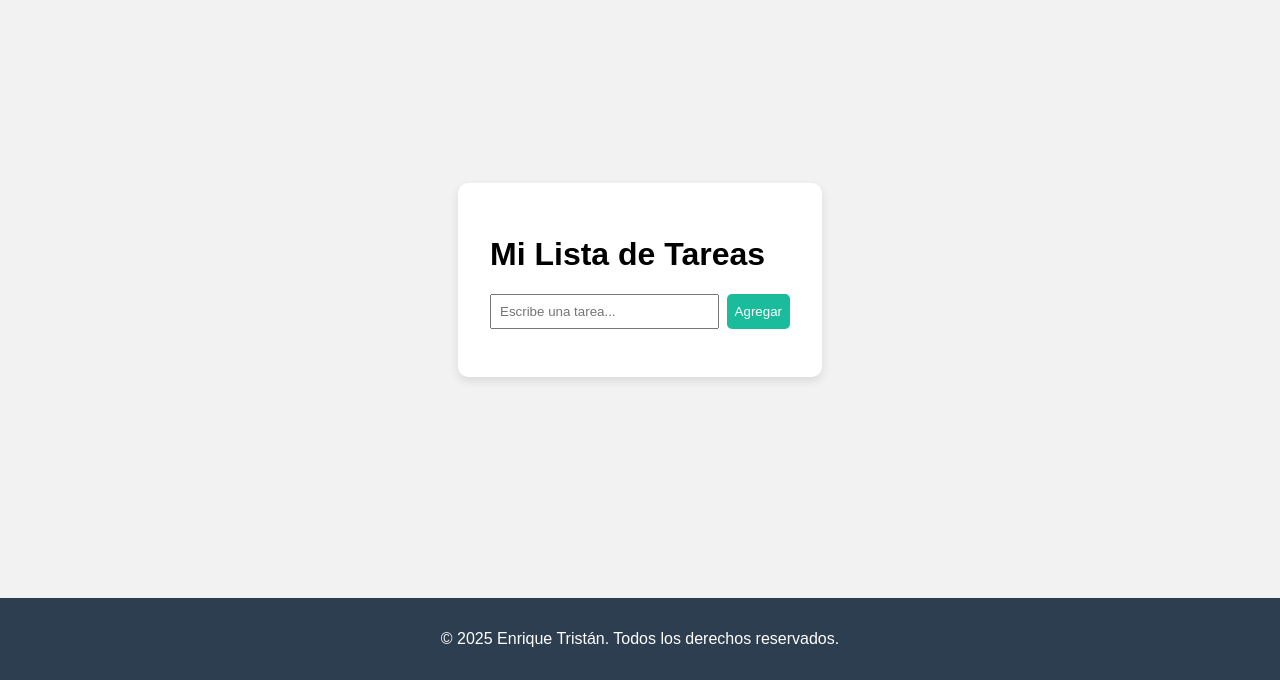
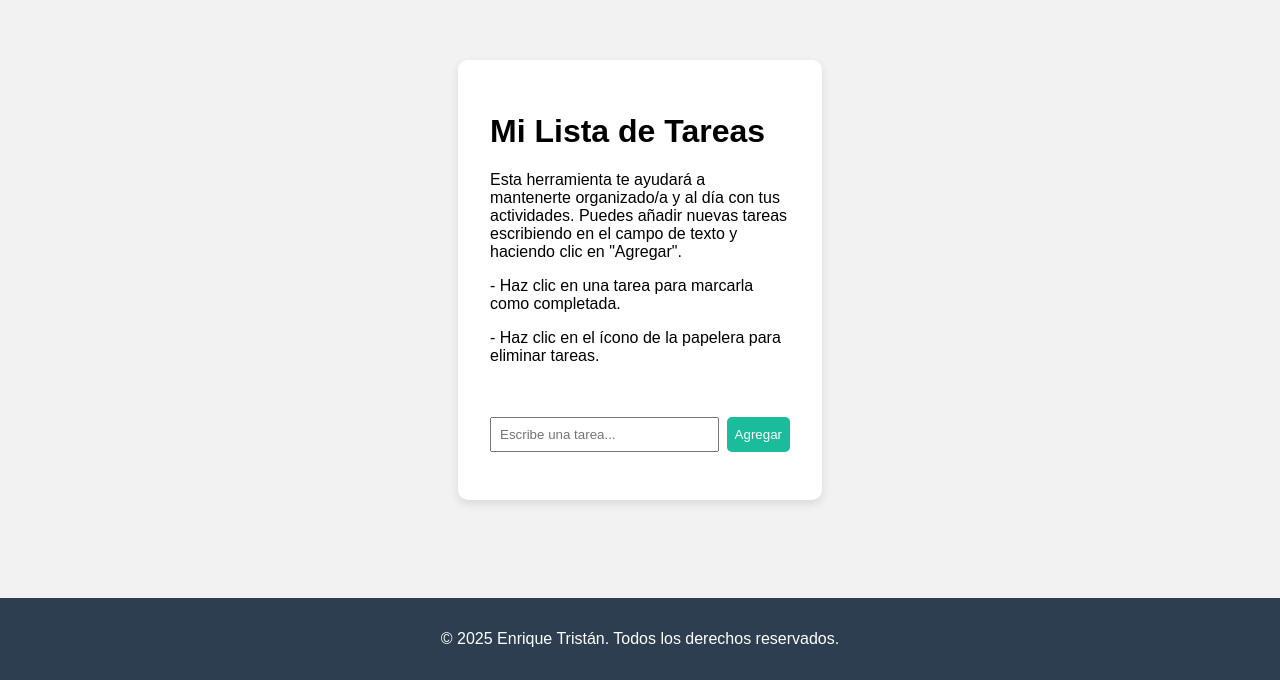
Before and after one commit to Xemodd/mi-lista, a plain HTML site: page index.html in a window 1280 px wide. Shown: the part 120-800 px from the top of the page. Drawn offline with Linux system fonts and the light colour scheme.

Commit message:
Update index.html

```diff
--- a/index.html
+++ b/index.html
@@ -9,6 +9,11 @@
 <body>
   <div class="container">
     <h1>Mi Lista de Tareas</h1>
+    <p>Esta herramienta te ayudará a mantenerte organizado/a y al día con tus actividades. Puedes añadir nuevas tareas escribiendo en el campo de texto y haciendo clic en "Agregar".</p>
+
+ <p>- Haz clic en una tarea para marcarla como completada.</p>
+ <p>- Haz clic en el ícono de la papelera para eliminar tareas.</p>
+ <br><br>
     <div class="input-section">
       <input type="text" id="taskInput" placeholder="Escribe una tarea..." />
       <button onclick="addTask()">Agregar</button>
```
